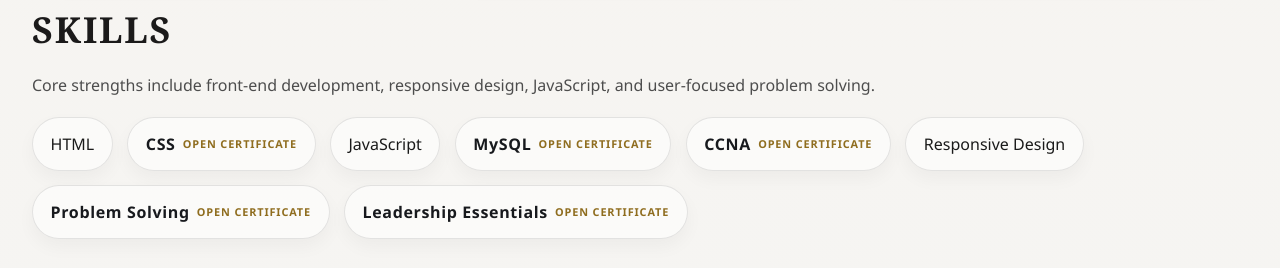
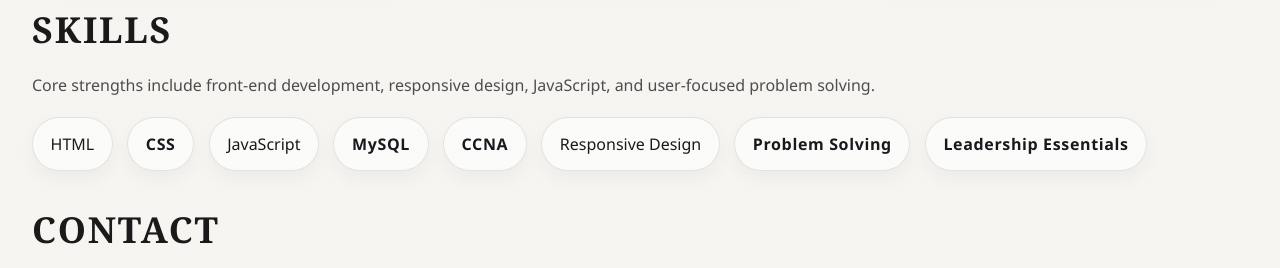
Before and after one commit to klyynn-crypto/todolist, a plain HTML site: page index.html in a window 1280 px wide. Shown: the part 971-1239 px from the top of the page. Drawn offline with Linux system fonts and the light colour scheme.

Commit message:
removed open certificate

```diff
--- a/index.html
+++ b/index.html
@@ -91,13 +91,13 @@
         <p>Core strengths include front-end development, responsive design, JavaScript, and user-focused problem solving.</p>
         <ul class="skills-list">
           <li>HTML</li>
-          <li><a href="ConsoleApp1/images/C%23.pdf" target="_blank" rel="noopener noreferrer" view="inline">CSS <span aria-label="Open certificate">Open certificate</span></a></li>
+          <li><a href="ConsoleApp1/images/C%23.pdf" target="_blank" rel="noopener noreferrer" view="inline">CSS</a></li>
           <li>JavaScript</li>
-          <li><a href="ConsoleApp1/images/MySQL%20Admin%20Certificate.pdf" target="_blank" rel="noopener noreferrer" view="inline">MySQL <span aria-label="Open certificate">Open certificate</span></a></li>
-          <li><a href="ConsoleApp1/images/CCNA.pdf" target="_blank" rel="noopener noreferrer" view="inline">CCNA <span aria-label="Open certificate">Open certificate</span></a></li>
+          <li><a href="ConsoleApp1/images/MySQL%20Admin%20Certificate.pdf" target="_blank" rel="noopener noreferrer" view="inline">MySQL</a></li>
+          <li><a href="ConsoleApp1/images/CCNA.pdf" target="_blank" rel="noopener noreferrer" view="inline">CCNA</a></li>
           <li>Responsive Design</li>
-          <li><a href="ConsoleApp1/images/Carlos%20Wason%20Senior%20Master%20Technician.pdf" target="_blank" rel="noopener noreferrer" view="inline">Problem Solving <span aria-label="Open certificate">Open certificate</span></a></li>
-          <li><a href="ConsoleApp1/images/university%20of%20Denver.pdf" target="_blank" rel="noopener noreferrer" view="inline">Leadership Essentials <span aria-label="Open certificate">Open certificate</span></a></li>
+          <li><a href="ConsoleApp1/images/Carlos%20Wason%20Senior%20Master%20Technician.pdf" target="_blank" rel="noopener noreferrer" view="inline">Problem Solving</a></li>
+          <li><a href="ConsoleApp1/images/university%20of%20Denver.pdf" target="_blank" rel="noopener noreferrer" view="inline">Leadership Essentials</a></li>
         </ul>
       </section>
 
--- a/styles.css
+++ b/styles.css
@@ -240,18 +240,6 @@ h2 + p {
   font-weight: 600;
   letter-spacing: 0.04em;
   transition: color 0.2s ease;
-  display: inline-flex;
-  align-items: center;
-  gap: 0.45rem;
-  flex-wrap: wrap;
-}
-
-.skills-list a span {
-  font-size: 0.68rem;
-  letter-spacing: 0.08em;
-  text-transform: uppercase;
-  color: #8f6d1f;
-  font-weight: 700;
 }
 
 .skills-list a:hover,
```
